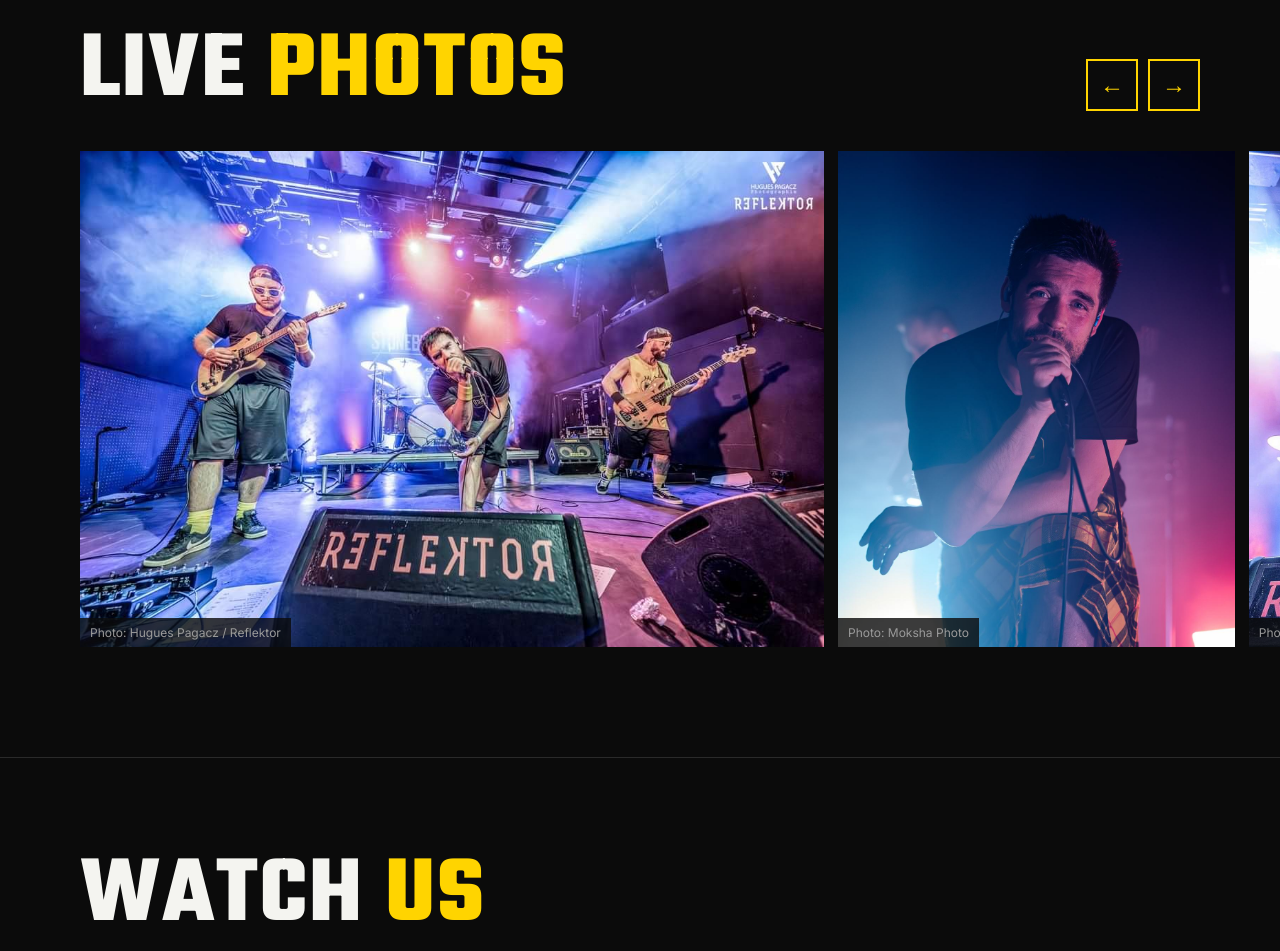
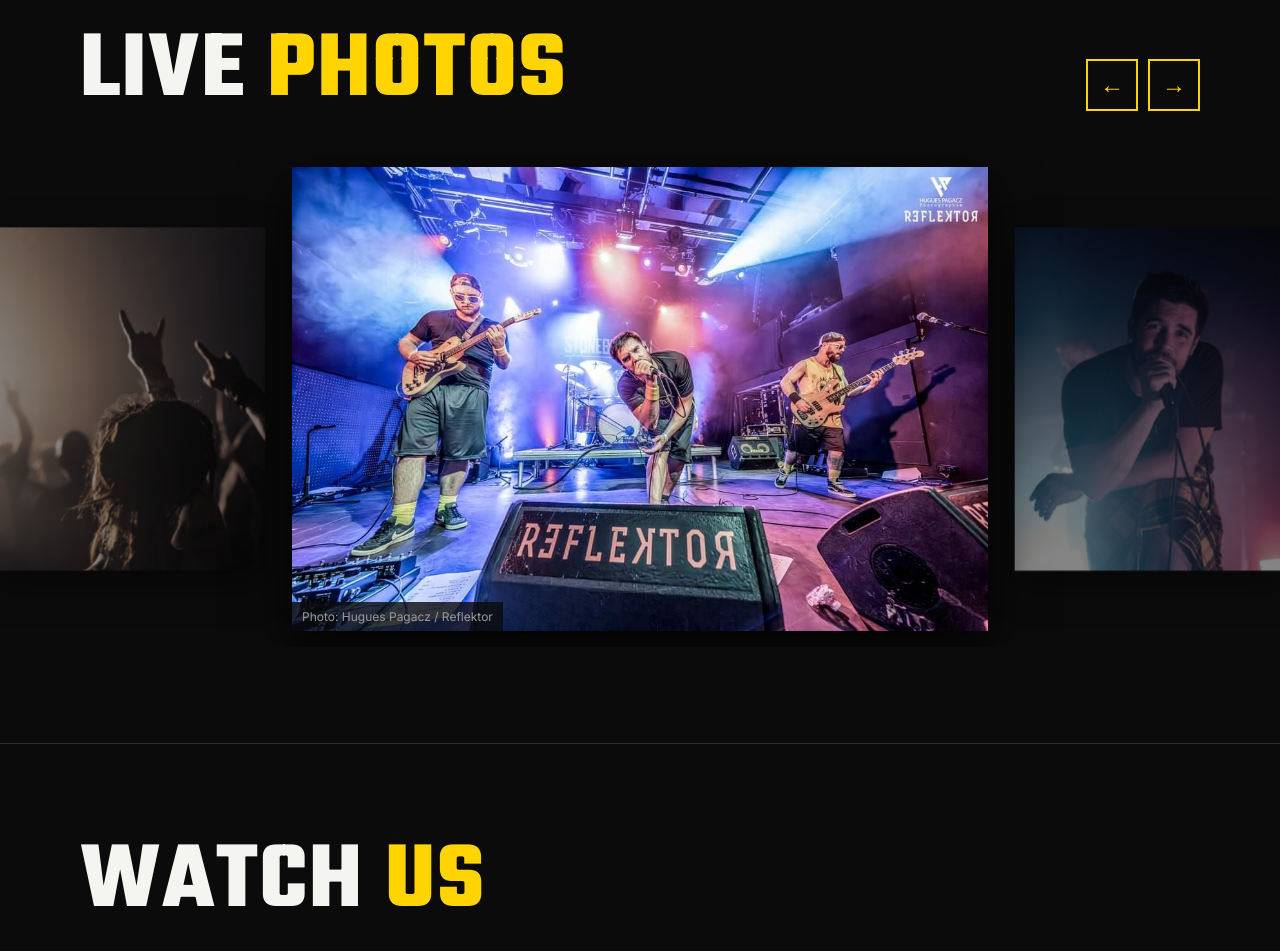
Before and after one commit to Szalky/site-stoneberized, a plain HTML site: page index.html in a window 1280 px wide. Shown: the part 3279-4230 px from the top of the page. Drawn offline with Linux system fonts and the light colour scheme.

Commit message:
Carrousel photos : photo au centre, précédente/suivante sur les côtés, défilement en boucle
Co-Authored-By: Claude Opus 5.5 <noreply@anthropic.com>
Claude-Session: https://claude.ai/code/session_01WWDXvCf6WUK9mDcprBRxPx

```diff
--- a/site.js
+++ b/site.js
@@ -31,27 +31,58 @@
     const g = document.getElementById("gallery");
     if (!g || typeof GALLERY === "undefined") return;
     g.innerHTML = GALLERY.map((p,i) => `<figure class="slide">
-      <img src="img/gallery/${p.file}" alt="Stoneberized live ${i+1}" loading="lazy" data-i="${i}">
+      <img src="img/gallery/${p.file}" alt="Stoneberized live ${i+1}" data-i="${i}" draggable="false">
       ${p.by ? `<figcaption><span data-i18n="photo_by">${T[lang].photo_by}</span> ${p.by}</figcaption>` : ""}
     </figure>`).join("");
-    g.querySelectorAll("img").forEach(img => img.addEventListener("error", () => {
-      img.closest(".slide").remove();
-      if (!g.querySelector(".slide")) document.getElementById("photos").hidden = true;
-    }));
-    const step = () => Math.max(260, g.clientWidth * 0.8);
-    document.querySelector(".gal-btn.prev").addEventListener("click", () => g.scrollBy({left: -step(), behavior: "smooth"}));
-    document.querySelector(".gal-btn.next").addEventListener("click", () => g.scrollBy({left: step(), behavior: "smooth"}));
-    // lightbox
+    let cur = 0;
+    const slides = () => [...g.querySelectorAll(".slide")];
+    // place each photo: centre, previous on the left, next on the right, the others hidden — endless loop
+    function layout(){
+      const list = slides(), n = list.length;
+      if (!n) { document.getElementById("photos").hidden = true; return; }
+      cur = (cur % n + n) % n;
+      const gap = Math.min(g.clientWidth * 0.4, 540);
+      list.forEach((s, i) => {
+        let d = i - cur;
+        if (d > n/2) d -= n;
+        if (d < -n/2) d += n;
+        if (n === 2 && d === -1) d = 1;
+        const a = Math.abs(d);
+        s.dataset.pos = d === 0 ? "center" : a === 1 ? "side" : "hidden";
+        const x = Math.max(-2, Math.min(2, d)) * gap;
+        s.style.transform = `translate(calc(-50% + ${x}px), -50%) scale(${d === 0 ? 1 : 0.74})`;
+        s.style.zIndex = 10 - Math.min(a, 9);
+      });
+    }
+    const go = k => { cur += k; layout(); };
+    g.querySelectorAll("img").forEach(img => img.addEventListener("error", () => { img.closest(".slide").remove(); layout(); }));
+    g.addEventListener("click", e => {
+      const s = e.target.closest(".slide"); if (!s) return;
+      const list = slides(), i = list.indexOf(s), n = list.length;
+      let d = i - cur; if (d > n/2) d -= n; if (d < -n/2) d += n;
+      if (d === 0) openLb(i); else go(d > 0 ? 1 : -1);
+    });
+    document.querySelector(".gal-btn.prev").addEventListener("click", () => go(-1));
+    document.querySelector(".gal-btn.next").addEventListener("click", () => go(1));
+    // swipe on phones
+    let sx = null;
+    g.addEventListener("touchstart", e => { sx = e.touches[0].clientX; }, {passive:true});
+    g.addEventListener("touchend", e => { if (sx === null) return; const dx = e.changedTouches[0].clientX - sx; sx = null; if (Math.abs(dx) > 40) go(dx < 0 ? 1 : -1); });
+    addEventListener("resize", layout);
+    layout();
+    // lightbox (full screen)
     const lb = document.getElementById("lightbox"), lbImg = lb.querySelector("img");
-    let cur = 0;
     const imgs = () => [...g.querySelectorAll("img")];
-    const show = i => { const list = imgs(); cur = (i + list.length) % list.length; lbImg.src = list[cur].src; lb.hidden = false; };
-    g.addEventListener("click", e => { const im = e.target.closest("img"); if (im) show(imgs().indexOf(im)); });
+    function openLb(i){ const list = imgs(); cur = (i + list.length) % list.length; lbImg.src = list[cur].src; lb.hidden = false; layout(); }
     lb.querySelector(".lb-close").addEventListener("click", () => lb.hidden = true);
-    lb.querySelector(".lb-prev").addEventListener("click", e => { e.stopPropagation(); show(cur-1); });
-    lb.querySelector(".lb-next").addEventListener("click", e => { e.stopPropagation(); show(cur+1); });
+    lb.querySelector(".lb-prev").addEventListener("click", e => { e.stopPropagation(); openLb(cur-1); });
+    lb.querySelector(".lb-next").addEventListener("click", e => { e.stopPropagation(); openLb(cur+1); });
     lb.addEventListener("click", e => { if (e.target === lb) lb.hidden = true; });
-    addEventListener("keydown", e => { if (lb.hidden) return; if (e.key === "Escape") lb.hidden = true; if (e.key === "ArrowLeft") show(cur-1); if (e.key === "ArrowRight") show(cur+1); });
+    addEventListener("keydown", e => {
+      if (!lb.hidden) { if (e.key === "Escape") lb.hidden = true; if (e.key === "ArrowLeft") openLb(cur-1); if (e.key === "ArrowRight") openLb(cur+1); return; }
+      const r = g.getBoundingClientRect();
+      if (r.top < innerHeight && r.bottom > 0 && !/INPUT|TEXTAREA/.test(document.activeElement.tagName)) { if (e.key === "ArrowLeft") go(-1); if (e.key === "ArrowRight") go(1); }
+    });
   }
   renderGallery();
 
--- a/style.css
+++ b/style.css
@@ -176,10 +176,15 @@
   .gal-nav{display:flex;gap:10px;margin-bottom:40px}
   .gal-btn{width:52px;height:52px;border:2px solid var(--yellow);background:none;color:var(--yellow);font-size:24px;cursor:pointer;transition:.2s}
   .gal-btn:hover{background:var(--yellow);color:var(--black)}
-  .gallery{display:flex;gap:14px;overflow-x:auto;scroll-snap-type:x mandatory;scroll-padding-left:max(4vw,calc((100vw - 1120px)/2));padding:0 max(4vw,calc((100vw - 1120px)/2)) 14px;scrollbar-width:thin;scrollbar-color:var(--yellow) #1a1a1a}
-  .slide{flex:0 0 auto;scroll-snap-align:start;margin:0;position:relative}
-  .slide img{height:min(62vh,520px);width:auto;max-width:none;cursor:zoom-in;background:#111}
-  .slide figcaption{position:absolute;left:0;bottom:0;padding:5px 10px;background:#0b0b0bcc;color:var(--grey);font-size:12px}
+  .gallery{position:relative;height:min(62vh,540px);overflow:hidden;touch-action:pan-y;user-select:none}
+  .slide{position:absolute;left:50%;top:50%;margin:0;transition:transform .55s cubic-bezier(.22,.8,.3,1),opacity .55s,filter .55s;will-change:transform}
+  .slide img{display:block;height:min(58vh,500px);width:auto;max-width:min(64vw,760px);object-fit:cover;background:#111;box-shadow:0 18px 50px #000c}
+  .slide[data-pos="center"] img{cursor:zoom-in}
+  .slide[data-pos="side"]{opacity:.5;filter:grayscale(.4);cursor:pointer}
+  .slide[data-pos="side"]:hover{opacity:.8}
+  .slide[data-pos="hidden"]{opacity:0;pointer-events:none}
+  .slide figcaption{position:absolute;left:0;bottom:0;padding:5px 10px;background:#0b0b0bcc;color:var(--grey);font-size:12px;transition:opacity .3s}
+  .slide:not([data-pos="center"]) figcaption{opacity:0}
   .lightbox{position:fixed;inset:0;z-index:50;background:#000e;display:grid;place-items:center}
   .lightbox[hidden]{display:none}
   .lightbox img{max-width:92vw;max-height:88vh;width:auto;height:auto}
@@ -190,7 +195,6 @@
   .lb-next{right:8px;top:50%;transform:translateY(-50%)}
   @media (max-width:600px){
     .gal-nav{display:none}
-    .slide img{height:auto;width:auto;max-height:min(58vh,440px);max-width:86vw}
-    .gallery{align-items:center}
-    .gallery{gap:10px}
+    .gallery{height:min(56vh,440px)}
+    .slide img{height:min(50vh,400px);max-width:72vw}
   }
```
